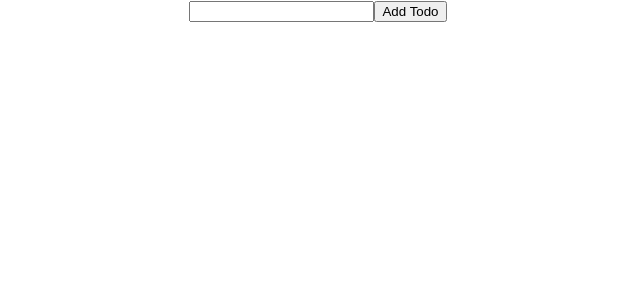
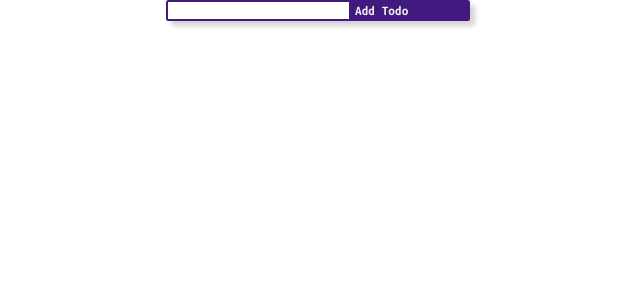
Before and after one commit to IagoMesquita/todo-list-frontend, a React (Create React App) app: page / in a window 1280 px wide. Shown: the top 300 px of the page, without its empty margins (322-962 px from the left). Built offline with nearby package versions, Linux system fonts and the light colour scheme.

Commit message:
style: component que adiciona todo

```diff
--- /dev/null
+++ b/src/componets/AddTodo/addTodo.css
@@ -0,0 +1,29 @@
+@import url('https://fonts.googleapis.com/css2?family=Ubuntu+Mono:wght@400;700&display=swap');
+
+.container {
+  display: flex;
+  border: solid 2px #41197F;
+  border-radius: 2.5px;
+  background-color: #41197F;
+  box-shadow: 5px 5px 5px 0px #0000002c;
+  margin: auto;
+  width: 300px;
+}
+.shearch {
+  border: none;
+
+}
+
+.btn{
+  background-color: #41197F;
+  border: none;
+  font-family: 'Ubuntu Mono', monospace;
+  font-weight: 700;
+  color: #EEEEEE;
+}
+/* REFERENCIA: https://pt.stackoverflow.com/questions/5216/como-remover-borda-dos-input-e-textarea-de-todos-os-browsers-quando-clicado */
+textarea:focus, input:focus, select:focus {
+  box-shadow: 0 0 0 0;
+  border: 0 none;
+  outline: 0;
+}
--- a/src/componets/AddTodo/index.jsx
+++ b/src/componets/AddTodo/index.jsx
@@ -1,4 +1,5 @@
 import React, { useState } from 'react';
+import './addTodo.css';
 
 function AddTodo() {
   const [task, setTask] = useState('');
@@ -17,19 +18,25 @@ function AddTodo() {
 
   return (
     <section>
-      <form onSubmit={handleSubmit}>
+      <form
+        className="container"
+        onSubmit={handleSubmit}
+      >
         <input
+          className="shearch"
           type="text"
           name="todo-input"
           value={task}
           onChange={handleInputChange}
         />
         <button
+          className="btn"
           type="submit"
         >
           Add Todo
         </button>
       </form>
+
     </section>
   );
 }
```
